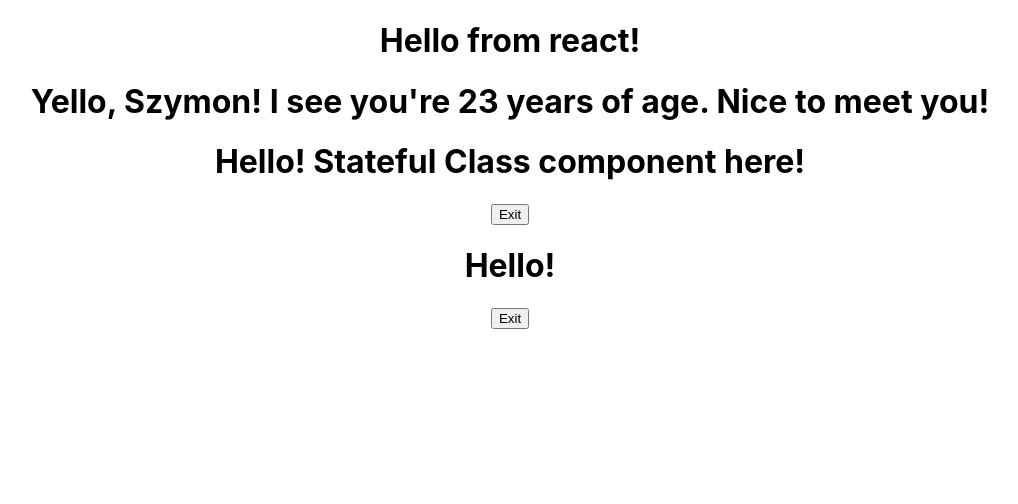
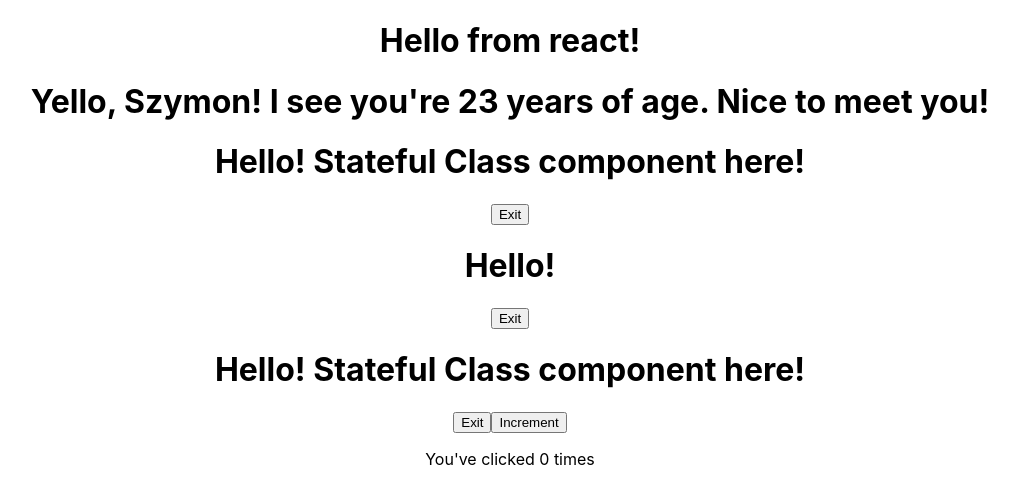
Before and after one commit to Pisen99/react.1, a React (Create React App) app in the folder my-app/: page / in a window 1280 px wide. Shown: the top 504 px of the page, without its empty margins (130-1148 px from the left). Built offline with nearby package versions, Linux system fonts and the light colour scheme.

Commit message:
Snippets

```diff
--- a/my-app/src/App.js
+++ b/my-app/src/App.js
@@ -4,6 +4,7 @@
 import FunctionalGreetingWithProps from "./components/FunctionalGreetingWithProps";
 import StatefulGreeting from "./components/StatefulGreeting";
 import StatefulGreetingWithCallback from './components/StatefulGreetingWithCallback';
+import StatefulGreetingWithPrevState from './components/StatefulGreetingWithPrevState';
 
 function App() {
   return (
@@ -12,6 +13,7 @@
       <FunctionalGreetingWithProps greeting="Nice to meet you!" name="Szymon" age="23"/>
       <StatefulGreeting greeting="Stateful Class component here!"/>
       <StatefulGreetingWithCallback />
+      <StatefulGreetingWithPrevState greeting="Stateful Class component here!"/>
     </div>
   );
 }
--- /dev/null
+++ b/my-app/src/components/StatefulGreetingWithPrevState.js
@@ -0,0 +1,63 @@
+import React from "react";
+
+class StatefulGreetingWithPrevState extends React.Component{
+
+    constructor(props) {
+        super(props);
+        this.state = {
+            introduction: "Hello!",
+            buttonText: "Exit",
+            count: 0,
+        };
+    }
+
+    handleClick() {
+        this.setState((prevState, prevProps) => {
+          console.log("Previous State:", prevState);
+          console.log("Previous Props:", prevProps);
+          return {
+            introduction:
+              prevState.introduction === "Hello!" ? "Goodbye!" : "Hello!",
+            buttonText: prevState.buttonText === "Exit" ? "Enter" : "Exit",
+          };
+        });
+    }
+
+    increment() {
+        this.setState((prevState, prevProps) => {
+          console.log("Previous State:", prevState);
+          console.log("Previous Props:", prevProps);
+          return {
+            count: prevState.count + 1,
+          };
+        });
+      }
+
+    incrementFive(){
+        this.increment()
+        this.increment()
+        this.increment()
+        this.increment()
+        this.increment()
+    }
+
+    render() {
+
+        return (
+          <div>
+            <h1>
+              {this.state.introduction} {this.props.greeting}
+            </h1>
+            <button onClick={() => this.handleClick()}>
+              {this.state.buttonText}
+            </button>
+            <button onClick={() => this.increment()}>Increment</button>
+            <p>You've clicked {this.state.count} times</p>
+          </div>
+        );
+      }
+
+}
+
+
+export default StatefulGreetingWithPrevState;
```
Also changed, not shown: my-app/src/components/ES7snippets.js (added, +54 -0 lines).
